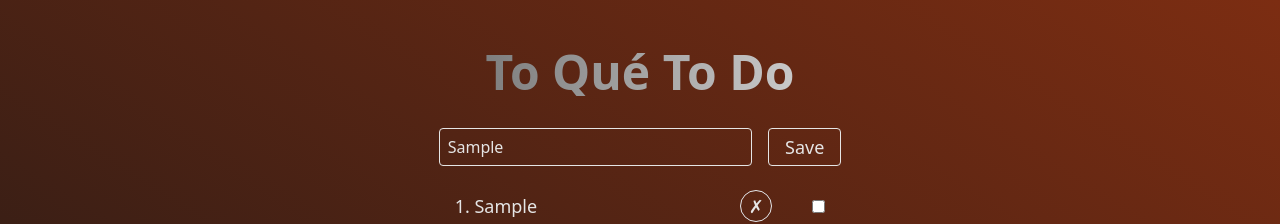
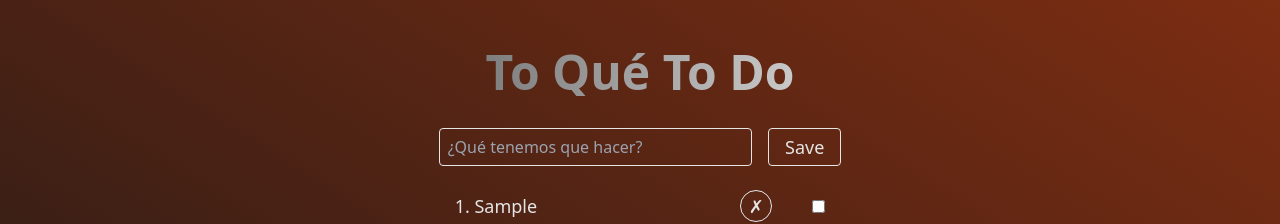
Before and after one commit to eplq/ToQueToDo, a Svelte app: page / in a window 1280 px wide. Both pictures are taken after typing "Sample" into the empty fields and a click on the button "Save". Shown: the top 224 px of the page. Built offline with nearby package versions, Linux system fonts and the light colour scheme.

Commit message:
transiciones

```diff
--- a/src/components/AddTodo.svelte
+++ b/src/components/AddTodo.svelte
@@ -12,6 +12,8 @@
                     done: false,
                 },
             ]);
+
+        task = ""
     }
 </script>
 
--- a/src/components/Task.svelte
+++ b/src/components/Task.svelte
@@ -1,4 +1,5 @@
 <script lang="ts">
+    import { fly } from "svelte/transition";
     import { tasks } from "../store/taskStore";
 
     export let task: string;
@@ -19,7 +20,7 @@
     }
 </script>
 
-<div class="text-neutral-200 text-lg border-b mt-2 flex items-center justify-between px-4 pb-2">
+<div transition:fly={{ y: -100, duration: 250 }} class="text-neutral-200 text-lg border-b mt-2 flex items-center justify-between px-4 pb-2">
     <span class:done class="flex-grow">{index + 1}. {task}</span>
     <button class="mr-10 border rounded-full h-8 aspect-square hover:bg-red-800 hover:border-red-800 active:opacity-50" on:click={remove}>&cross;</button>
     <input bind:checked={done} on:change={update} type="checkbox">
```
